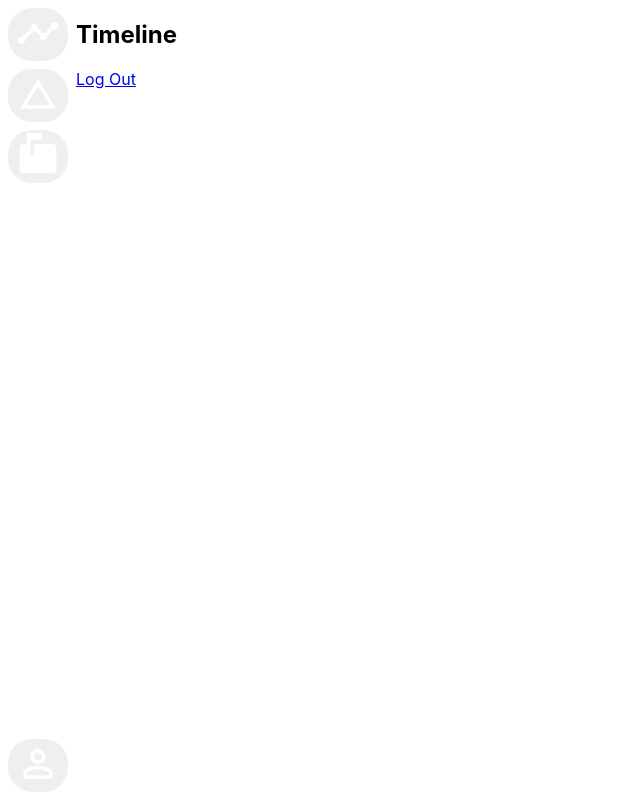
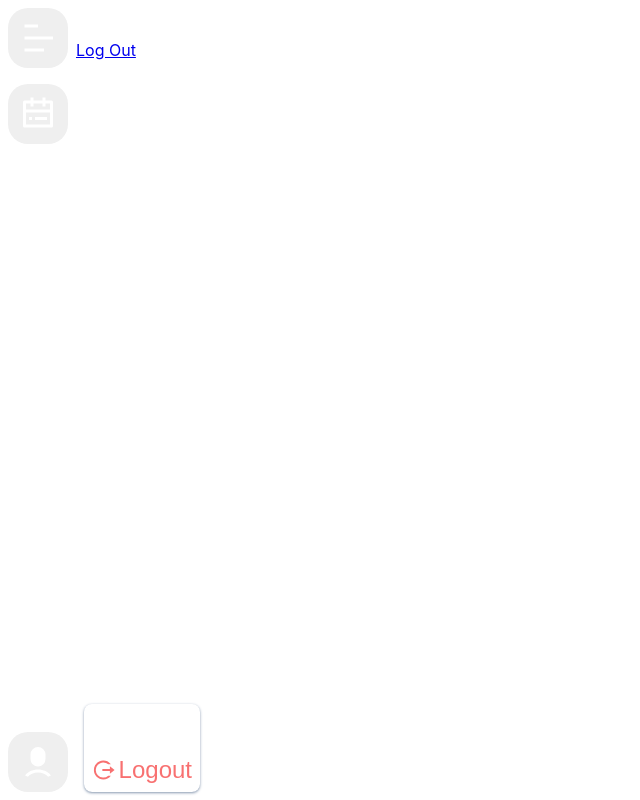
Before and after one commit to fikryfahrezy/fp-timeline-fe, a React (Vite) app: page / in a window 1280 px wide. Shown: the whole page, without its empty margins (0-640 px from the left). Built offline with nearby package versions, Linux system fonts and the light colour scheme; sample sign-in values are in the browser's storage.

Commit message:
Change icon from svg to React Icon, setup Private Route, and change UnoCSS preset

```diff
--- /dev/null
+++ b/context/auth.tsx
@@ -0,0 +1,88 @@
+/**
+ * Ref: Auth Example
+ * https://reactrouter.com/docs/en/v6/examples/auth
+ */
+
+import { createContext, useContext, useState, useEffect } from 'react';
+
+/**
+ * This represents some generic auth provider API, like Firebase.
+ */
+const fakeAuthProvider = {
+  isAuthenticated: false,
+  signin(callback: VoidFunction) {
+    fakeAuthProvider.isAuthenticated = true;
+    setTimeout(callback, 100); // fake async
+  },
+  signout(callback: VoidFunction) {
+    fakeAuthProvider.isAuthenticated = false;
+    setTimeout(callback, 100);
+  },
+};
+
+export { fakeAuthProvider };
+
+class User {
+  username: string;
+  admin: boolean;
+
+  constructor(username: string, admin: boolean) {
+    this.username = username;
+    this.admin = admin;
+  }
+
+  isAdmin(): boolean {
+    return this.admin === true;
+  }
+}
+
+interface AuthContextType {
+  user: User | null;
+  signin: (user: string, callback: VoidFunction) => void;
+  signout: (callback: VoidFunction) => void;
+}
+
+let AuthContext = createContext<AuthContextType>(null!);
+
+export function AuthProvider({ children }: { children: JSX.Element }) {
+  let [user, setUser] = useState<User | null>(null);
+
+  let signin = (newUser: string, callback: VoidFunction) => {
+    return fakeAuthProvider.signin(() => {
+      const user = new User(newUser, Math.random() > 0.5);
+
+      setUser(user);
+      window.localStorage.setItem('username', newUser);
+
+      callback();
+    });
+  };
+
+  let signout = (callback: VoidFunction) => {
+    return fakeAuthProvider.signout(() => {
+      setUser(null);
+      window.localStorage.removeItem('username');
+
+      callback();
+    });
+  };
+
+  let value = { user, signin, signout };
+
+  useEffect(() => {
+    const username = window.localStorage.getItem('username');
+    if (typeof username === 'string') {
+      const user = new User(username, Math.random() > 0.5);
+
+      setUser(user);
+    }
+  }, []);
+
+  return <AuthContext.Provider value={value}>{children}</AuthContext.Provider>;
+}
+
+export function useAuth() {
+  return useContext(AuthContext);
+}
+
+export default AuthContext;
--- a/index.html
+++ b/index.html
@@ -2,7 +2,7 @@
 <html lang="en">
   <head>
     <meta charset="UTF-8" />
-    <link rel="icon" type="image/svg+xml" href="/public/icons/favicon.svg" />
+    <link rel="icon" type="image/svg+xml" href="/static/icons/favicon.svg" />
     <meta name="viewport" content="width=device-width, initial-scale=1.0" />
     <title>Vite App</title>
   </head>
--- a/layouts/frame/index.tsx
+++ b/layouts/frame/index.tsx
@@ -1,10 +1,23 @@
-import type { DetailedHTMLProps, HTMLAttributes, Key } from 'react';
-import { useMemo } from 'react';
-import { Outlet } from 'react-router-dom';
-import { ReactComponent as Timeline } from '@/static/icons/timeline.svg';
-import { ReactComponent as Mailbox } from '@/static/icons/markunread_mailbox.svg';
-import { ReactComponent as Person } from '@/static/icons/person_outline.svg';
-import { ReactComponent as History } from '@/static/icons/change_history.svg';
+import type { DetailedHTMLProps, HTMLAttributes } from 'react';
+import type { LinkProps } from 'react-router-dom';
+import { useState } from 'react';
+import {
+  Link,
+  Outlet,
+  useLocation,
+  useMatch,
+  useResolvedPath,
+  useNavigate,
+} from 'react-router-dom';
+import {
+  RiBarChartHorizontalLine,
+  RiCalendarTodoLine,
+  RiInboxLine,
+  RiUser6Fill,
+  RiGroupLine,
+  RiLogoutCircleRLine,
+} from 'react-icons/ri';
+import { useAuth } from '@/context/auth';
 
 function NavList({
   children,
@@ -12,7 +25,7 @@ function NavList({
 }: DetailedHTMLProps<HTMLAttributes<HTMLUListElement>, HTMLUListElement>) {
   return (
     <ul
-      className={`flex flex-row p-0 m-0 list-none gap-2 items-center justify-center xl:flex-col ${
+      className={`flex flex-row p-0 m-0 list-none gap-4 items-center justify-center xl:flex-col ${
         typeof className === 'string' ? className : ''
       }`}
     >
@@ -23,47 +36,133 @@ function NavList({
 
 function NavButton({
   children,
+  className,
+  ...props
 }: DetailedHTMLProps<HTMLAttributes<HTMLButtonElement>, HTMLButtonElement>) {
-  return <button className="bg-2 w-15 border-transparent border-rd-6">{children}</button>;
+  return (
+    <button
+      className={`flex w-15 h-15 color-white bg-tertiary border-transparent border-rd-5 text-4xl items-center justify-center cursor-pointer transition-property-all transition-timing-linear transition-duration-100 hover-brightness-70 ${
+        typeof className === 'string' ? className : ''
+      }`}
+      {...props}
+    >
+      {children}
+    </button>
+  );
+}
+
+function PopButton({
+  children,
+  className,
+  ...props
+}: DetailedHTMLProps<HTMLAttributes<HTMLButtonElement>, HTMLButtonElement>) {
+  return (
+    <button
+      className={`flex w-100% py-1 color-white bg-transparent border-transparent text-2xl text-start items-center cursor-pointer gap-1 ${
+        typeof className === 'string' ? className : ''
+      }`}
+      {...props}
+    >
+      {children}
+    </button>
+  );
+}
+
+function CustomLink({ children, to, ...props }: LinkProps) {
+  let resolved = useResolvedPath(to);
+  let match = useMatch({ path: resolved.pathname, end: true });
+
+  return (
+    <Link to={to} {...props}>
+      <NavButton className={`${match ? 'important-bg-accent' : ''}`}>{children}</NavButton>
+    </Link>
+  );
 }
 
 function Frame() {
-  const navs = useMemo(() => {
-    const navs = [
-      { key: 1, icon: <Timeline />, href: '' },
-      { key: 2, icon: <History />, href: '' },
-      { key: 3, icon: <Mailbox />, href: '' },
-    ];
-    return navs;
-  }, []);
+  const location = useLocation();
+  const auth = useAuth();
+  const navigate = useNavigate();
+  const [isProfilePopUpOpen, setProfilePopUpOpen] = useState(false);
 
   return (
     <div className="flex h-screen">
-      <aside className="fixed flex p-2 bottom-0 left-0 right-0 bg-1 box-border xl:static">
+      <aside className="fixed flex p-2 bottom-0 left-0 right-0 bg-secondary box-border justify-center xl:relative">
         <NavList className="justify-between">
           <li>
             <NavList>
-              {navs.map(({ key, icon, href }) => {
-                return (
-                  <li key={key}>
-                    <NavButton>{icon}</NavButton>
-                  </li>
-                );
-              })}
+              <li>
+                <CustomLink to="/" state={{ pageTitle: 'Timeline' }}>
+                  <RiBarChartHorizontalLine />
+                </CustomLink>
+              </li>
+              {auth.user?.isAdmin() ? (
+                <li>
+                  <CustomLink to="/years" state={{ pageTitle: 'Years' }}>
+                    <RiCalendarTodoLine />
+                  </CustomLink>
+                </li>
+              ) : (
+                <></>
+              )}
             </NavList>
           </li>
           <li>
-            <li>
-              <NavButton>
-                <Person />
-              </NavButton>
-            </li>
+            <NavList>
+              {auth.user?.isAdmin() ? (
+                <></>
+              ) : (
+                <li>
+                  <CustomLink to="/mail" state={{ pageTitle: 'Mail' }}>
+                    <RiInboxLine />
+                  </CustomLink>
+                </li>
+              )}
+              <li>
+                <NavButton
+                  onClick={() => {
+                    setProfilePopUpOpen((prevState) => {
+                      return !prevState;
+                    });
+                  }}
+                >
+                  <RiUser6Fill />
+                </NavButton>
+              </li>
+            </NavList>
           </li>
         </NavList>
+        <div
+          className={`absolute w-29 mb-2 mr-2 right-0 bottom-100% bg-secondary border-rd-2 shadow shadow-blueGray xl:bottom-0 xl:left-100% xl:ml-2 ${
+            isProfilePopUpOpen ? '' : 'display-none'
+          }`}
+        >
+          <ul className="p-0 m-0 list-none">
+            <li>
+              <Link to="/team" className="decoration-none">
+                <PopButton>
+                  <RiGroupLine />
+                  <span>Teams</span>
+                </PopButton>
+              </Link>
+            </li>
+            <li>
+              <PopButton
+                className="important-color-red"
+                onClick={() => {
+                  auth.signout(() => navigate('/'));
+                }}
+              >
+                <RiLogoutCircleRLine />
+                <span>Logout</span>
+              </PopButton>
+            </li>
+          </ul>
+        </div>
       </aside>
-      <div className="h-screen bg-0 flex-1 overflow-y-auto">
-        <nav>
-          <h1>Timeline</h1>
+      <div className="h-screen bg-primary flex-1 overflow-y-auto">
+        <nav className="sticky flex px-4 top-0 color-white bg-secondary">
+          <h1>{(location.state as any)?.pageTitle}</h1>
         </nav>
         <div>
           <Outlet />
--- /dev/null
+++ b/layouts/require-auth/index.tsx
@@ -0,0 +1,24 @@
+/**
+ * Ref: Auth Example
+ * https://reactrouter.com/docs/en/v6/examples/auth
+ */
+
+import { useLocation, Navigate } from 'react-router-dom';
+import { useAuth } from '@/context/auth';
+
+function RequireAuth({ to, children }: { to: string; children: JSX.Element }) {
+  let auth = useAuth();
+  let location = useLocation();
+
+  if (!auth.user) {
+    // Redirect them to the /login page, but save the current location they were
+    // trying to go to when they were redirected. This allows us to send them
+    // along to that page after they login, which is a nicer user experience
+    // than dropping them off on the home page.
+    return <Navigate to={to} state={{ from: location }} replace />;
+  }
+
+  return children;
+}
+
+export default RequireAuth;
--- a/package.json
+++ b/package.json
@@ -10,10 +10,10 @@
   "dependencies": {
     "react": "^18.1.0",
     "react-dom": "^18.1.0",
+    "react-icons": "^4.4.0",
     "react-router-dom": "^6.3.0"
   },
   "devDependencies": {
-    "@svgr/rollup": "^6.2.1",
     "@types/node": "^17.0.41",
     "@types/react": "^18.0.12",
     "@types/react-dom": "^18.0.5",
--- /dev/null
+++ b/pages/history/index.tsx
@@ -0,0 +1,7 @@
+import { Link } from 'react-router-dom';
+
+function Home() {
+  return <Link to="/login">Log Out</Link>;
+}
+
+export default Home;
--- a/pages/login/index.tsx
+++ b/pages/login/index.tsx
@@ -1,18 +1,45 @@
 import type { FormEvent } from 'react';
-import { Link } from 'react-router-dom';
+import { useEffect } from 'react';
+import { Link, useLocation, useNavigate } from 'react-router-dom';
+import { useAuth } from '@/context/auth';
 
 function Login() {
+  const navigate = useNavigate();
+  const location = useLocation();
+  const auth = useAuth();
+
+  let from = (location.state as any)?.from?.pathname || '/';
+
   const onSubmit = function onSubmit(e: FormEvent<HTMLFormElement>) {
     e.preventDefault();
 
     const form = new FormData(e.currentTarget);
     const data = Object.fromEntries(form.entries());
 
-    console.log(data);
+    auth.signin('username', () => {
+      // Ref: Auth Example
+      // https://reactrouter.com/docs/en/v6/examples/auth
+      //
+      // Send them back to the page they tried to visit when they were
+      // redirected to the login page. Use { replace: true } so we don't create
+      // another entry in the history stack for the login page.  This means that
+      // when they get to the protected page and click the back button, they
+      // won't end up back on the login page, which is also really nice for the
+      // user experience.
+      navigate(from, { replace: true });
+    });
   };
 
+  useEffect(() => {
+    if (auth.user !== null) {
+      auth.signin(auth.user.username, () => {
+        navigate(from, { replace: true });
+      });
+    }
+  }, [auth.user]);
+
   return (
-    <div className="bg-0 min-h-screen flex items-center justify-center px-3">
+    <div className="bg-primary min-h-screen flex items-center justify-center px-3">
       <main>
         <h1 className="mb-5 color-white text-5xl text-center">Final Project Timeline</h1>
         <form className="flex flex-col" onSubmit={onSubmit}>
--- /dev/null
+++ b/pages/not-found/index.tsx
@@ -0,0 +1,7 @@
+import { Link } from 'react-router-dom';
+
+function Home() {
+  return <Link to="/login">Log Out</Link>;
+}
+
+export default Home;
--- a/pages/register/index.tsx
+++ b/pages/register/index.tsx
@@ -1,7 +1,15 @@
 import type { FormEvent } from 'react';
-import { Link } from 'react-router-dom';
+import { useEffect } from 'react';
+import { Link, useLocation, useNavigate } from 'react-router-dom';
+import { useAuth } from '@/context/auth';
 
 function Register() {
+  const navigate = useNavigate();
+  const location = useLocation();
+  const auth = useAuth();
+
+  let from = (location.state as any)?.from?.pathname || '/';
+
   const onSubmit = function onSubmit(e: FormEvent<HTMLFormElement>) {
     e.preventDefault();
 
@@ -11,8 +19,16 @@ function Register() {
     console.log(data);
   };
 
+  useEffect(() => {
+    if (auth.user !== null) {
+      auth.signin(auth.user.username, () => {
+        navigate(from, { replace: true });
+      });
+    }
+  }, [auth.user]);
+
   return (
-    <div className="bg-0 min-h-screen flex items-center justify-center px-3">
+    <div className="bg-primary min-h-screen flex items-center justify-center px-3">
       <main>
         <h1 className="mb-5 color-white text-5xl text-center">Final Project Timeline</h1>
         <form className="flex flex-col" onSubmit={onSubmit}>
--- /dev/null
+++ b/pages/years/index.tsx
@@ -0,0 +1,7 @@
+import { Link } from 'react-router-dom';
+
+function Home() {
+  return <Link to="/login">Log Out</Link>;
+}
+
+export default Home;
--- a/src/App.tsx
+++ b/src/App.tsx
@@ -1,18 +1,35 @@
 import { Routes, Route } from 'react-router-dom';
+import { AuthProvider } from '@/context/auth';
 import Frame from '@/layouts/frame';
+import RequireAuth from '@/layouts/require-auth';
 import Home from '@/pages/home';
+import History from '@/pages/history';
+import Years from '@/pages/years';
 import Login from '@/pages/login';
 import Register from '@/pages/register';
+import NotFound from '@/pages/not-found';
 
 function App() {
   return (
+    <AuthProvider>
       <Routes>
-      <Route path="/" element={<Frame />}>
+        <Route
+          path="/"
+          element={
+            <RequireAuth to="/login">
+              <Frame />
+            </RequireAuth>
+          }
+        >
           <Route index element={<Home />} />
+          <Route path="history" element={<History />} />
+          <Route path="years" element={<Years />} />
         </Route>
         <Route path="/login" element={<Login />} />
         <Route path="/register" element={<Register />} />
+        <Route path="*" element={<NotFound />} />
       </Routes>
+    </AuthProvider>
   );
 }
 
--- a/vite.config.ts
+++ b/vite.config.ts
@@ -1,6 +1,6 @@
+/* eslint-disable */
 import { defineConfig } from 'vite';
 import react from '@vitejs/plugin-react';
-import svgr from '@svgr/rollup';
 import Unocss from 'unocss/vite';
 import presetUno from '@unocss/preset-uno';
 
@@ -8,72 +8,39 @@ import presetUno from '@unocss/preset-uno';
 export default defineConfig({
   plugins: [
     react(),
-    svgr(),
     Unocss({
       presets: [presetUno()],
+      theme: {
+        colors: {
+          primary: '#2a0944',
+          secondary: '#3B185F',
+          tertiary: '#A12568',
+          accent: '#FFC107',
+        },
+      },
       rules: [
         [
-          'bg-0',
+          'transition-timing-linear',
           {
-            'background-color': '#2a0944',
+            'transition-timing-function': 'linear',
           },
         ],
-        [
-          'bg-1',
+      ],
+      shortcuts: [
         {
-            'background-color': '#3B185F',
+          'form-label': 'mb-1 color-white text-5',
         },
-        ],
-        [
-          'bg-2',
         {
-            'background-color': '#A12568',
+          'form-input':
+            'w-100% h-14 mb-4 px-2 py-2 border-solid border-size-3 border-rd-1 border-accent text-5 box-border',
         },
-        ],
-        [
-          'bg-3',
         {
-            'background-color': '#FFC107',
+          'text-link': 'color-accent text-5',
         },
-        ],
-        [
-          'form-label',
         {
-            'margin-bottom': '10px',
-            color: '#fff',
-            'font-size': '18px',
+          'btn-primary':
+            'min-h-12 px-3 py-3 color-white bg-tertiary border-rd-1 border-transparent text-5 cursor-pointer transition-property-all transition-timing-linear transition-duration-100 hover-brightness-70',
         },
-        ],
-        [
-          'form-input',
-          {
-            height: '50px',
-            'margin-bottom': '15px',
-            padding: '10px',
-            border: 'solid 3px #ffc107',
-            'border-radius': '5px',
-            'font-size': '18px',
-          },
-        ],
-        [
-          'text-link',
-          {
-            color: '#ffc107',
-            'font-size': '18px',
-          },
-        ],
-        [
-          'btn-primary',
-          {
-            'min-height': '50px',
-            padding: '15px',
-            color: '#fff',
-            'background-color': '#a12568',
-            'border-radius': '5px',
-            border: '0px',
-            'font-size': '18px',
-          },
-        ],
       ],
     }),
   ],
```
Also changed, not shown: 2 other files (tests, documents, lock files or other folders). Lines whose indentation alone changed are shown as unchanged.
